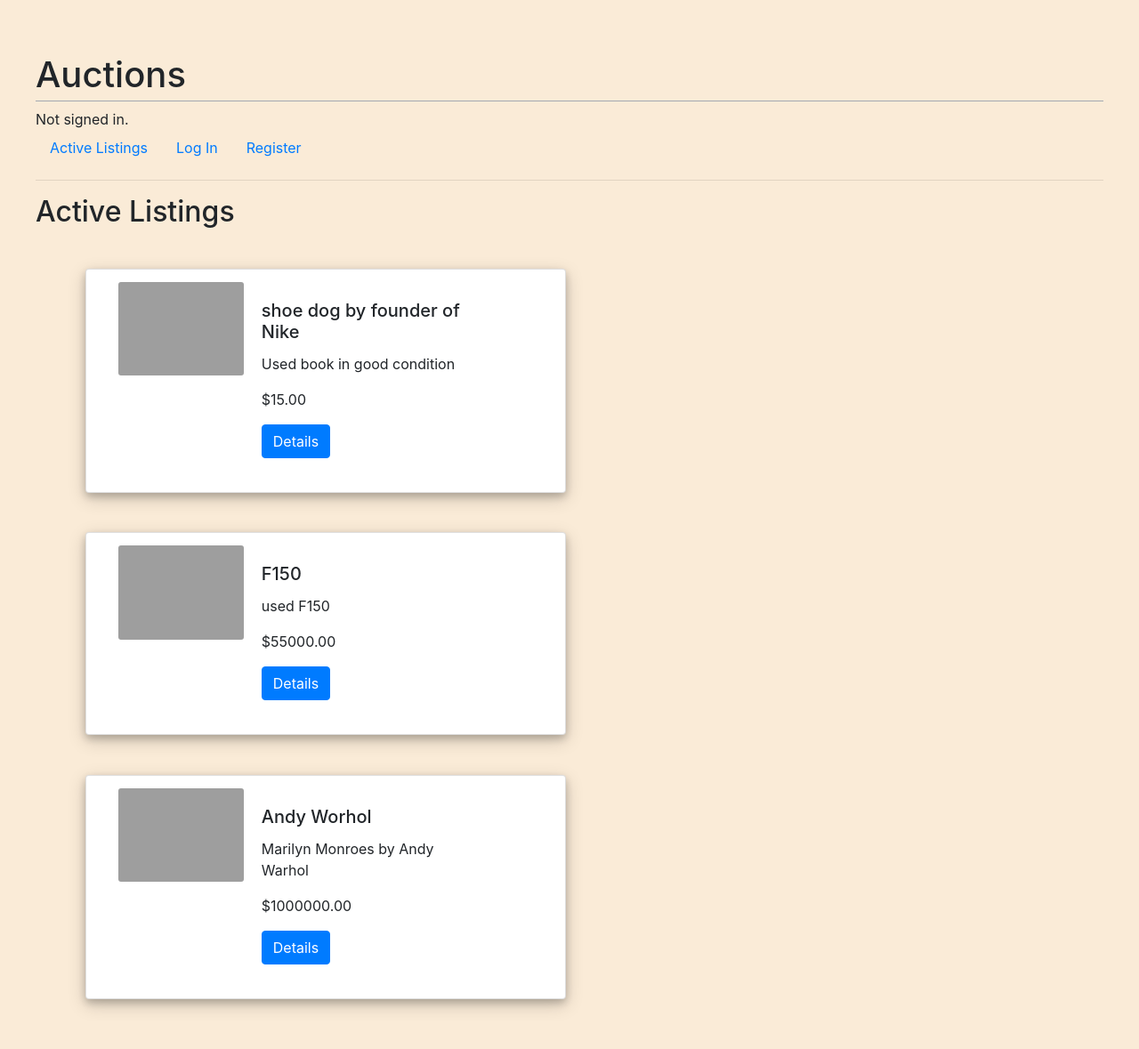
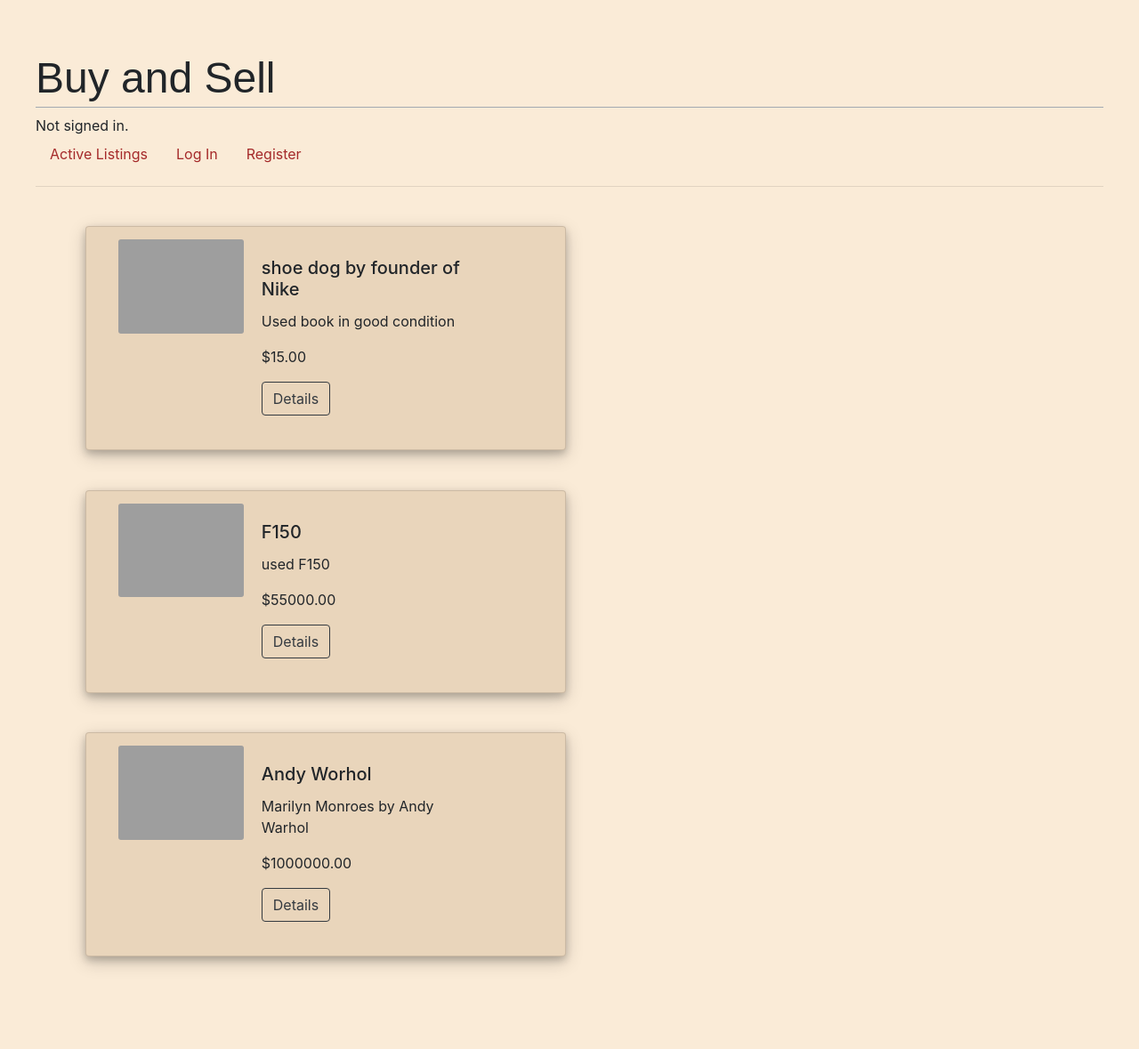
Before and after one commit to ChengQu29/commerce, a Django app: page / in a window 1280 px wide. Shown: the whole page at 89% size. After the commit the page ends 1087 px from the top, so only its background shows below. Run offline with Django 3.2, Linux system fonts and the light colour scheme; data comes from the database, SQL or seed files in the repository; both versions use the stored data as it was after the commit; some libraries are stand-ins or nearby versions; grey boxes are pictures that could not be loaded.

Commit message:
improved aesthetics

```diff
--- a/auctions/static/auctions/styles.css
+++ b/auctions/static/auctions/styles.css
@@ -1,12 +1,11 @@
 body {
-    margin-top: 0px;
-    margin-left: auto;
+    margin: 0 auto 0 auto;
     background-color: #FAEBD7;
     padding: 40px
 }
 
 #card-listings{
-    background-color: white;
+    background-color: #e9d5bb;
     margin-left: 1%;
     margin-top:4%;
     box-shadow: 0 4px 8px 0 rgba(0, 0, 0, 0.2), 0 6px 20px 0 rgba(0, 0, 0, 0.19);
@@ -17,18 +16,23 @@ img {
     height: auto;
 }
 
+.nav-link{
+    color:brown;
+}
+
 .card{
     border-radius: 4px;
     background: #fff;
     box-shadow: 0 6px 10px rgba(0,0,0,.08), 0 0 6px rgba(0,0,0,.05);
-      transition: .3s transform cubic-bezier(.155,1.105,.295,1.12),.3s box-shadow,.3s -webkit-transform cubic-bezier(.155,1.105,.295,1.12);
-  padding: 14px 80px 18px 36px;
-  cursor: pointer;
+    transition: .3s transform cubic-bezier(.155,1.105,.295,1.12),.3s box-shadow,.3s -webkit-transform cubic-bezier(.155,1.105,.295,1.12);
+    padding: 14px 80px 18px 36px;
+    cursor: pointer;
+    margin: 0 auto 0 auto;
 }
 
 .card:hover{
-     transform: scale(1.05);
-  box-shadow: 0 10px 20px rgba(0,0,0,.12), 0 4px 8px rgba(0,0,0,.06);
+    transform: scale(1.05);
+    box-shadow: 0 10px 20px rgba(0,0,0,.12), 0 4px 8px rgba(0,0,0,.06);
 }
 .card-img {
     max-width: 100%;
@@ -43,6 +47,11 @@ h1 {
     padding-top: 20px;
     padding-bottom: 5px;
     border-bottom: 1px solid #a2a9b1;
+    font: 3em Fantasy;
+}
+
+h2,h3 {
+    font: 1.5em serif;
 }
 
 .no-bullet {
--- a/auctions/templates/auctions/index.html
+++ b/auctions/templates/auctions/index.html
@@ -1,9 +1,7 @@
 {% extends "auctions/layout.html" %}
 
 {% block body %}
-    <h2>Active Listings</h2>
 
-</div>
 <div class="container" id="listings">
     {% for i in items %}
     <div class="card mb-3" style="max-width: 540px;" id="card-listings">
@@ -16,7 +14,7 @@
               <h5 class="card-title">{{i.title}}</h5>
               <p class="card-text">{{i.description}}</p>
               <p class="card-text">${{i.price}}</p>
-              <a class="btn btn-primary listing-button" href="{% url 'listingpage' i.id %}">Details</a>
+              <a class="btn btn-outline-dark listing-button" href="{% url 'listingpage' i.id %}">Details</a>
               <p class="card-text"><small class="text-muted">{{i.time}}</small></p>
             </div>
           </div>
--- a/auctions/templates/auctions/layout.html
+++ b/auctions/templates/auctions/layout.html
@@ -8,7 +8,7 @@
         <link href="{% static 'auctions/styles.css' %}" rel="stylesheet">
     </head>
     <body>
-        <h1>Auctions</h1>
+        <h1>Buy and Sell</h1>
         <div>
             {% if user.is_authenticated %}
                 Signed in as <strong>{{ user.username }}</strong>.
--- a/auctions/templates/auctions/watchlist.html
+++ b/auctions/templates/auctions/watchlist.html
@@ -16,7 +16,7 @@
               <h5 class="card-title">{{i.listing.title}}</h5>
               <p class="card-text">{{i.listing.description}}</p>
               <p class="card-text">{{i.listing.price}}</p>
-              <a class="btn btn-primary listing-button" href="{% url 'listingpage' i.listing.id %}">Details</a>
+              <a class="btn btn-outline-dark listing-button" href="{% url 'listingpage' i.listing.id %}">Details</a>
               <p class="card-text"><small class="text-muted">{{i.time}}</small></p>
             </div>
           </div>
```
Also changed, not shown: db.sqlite3.
